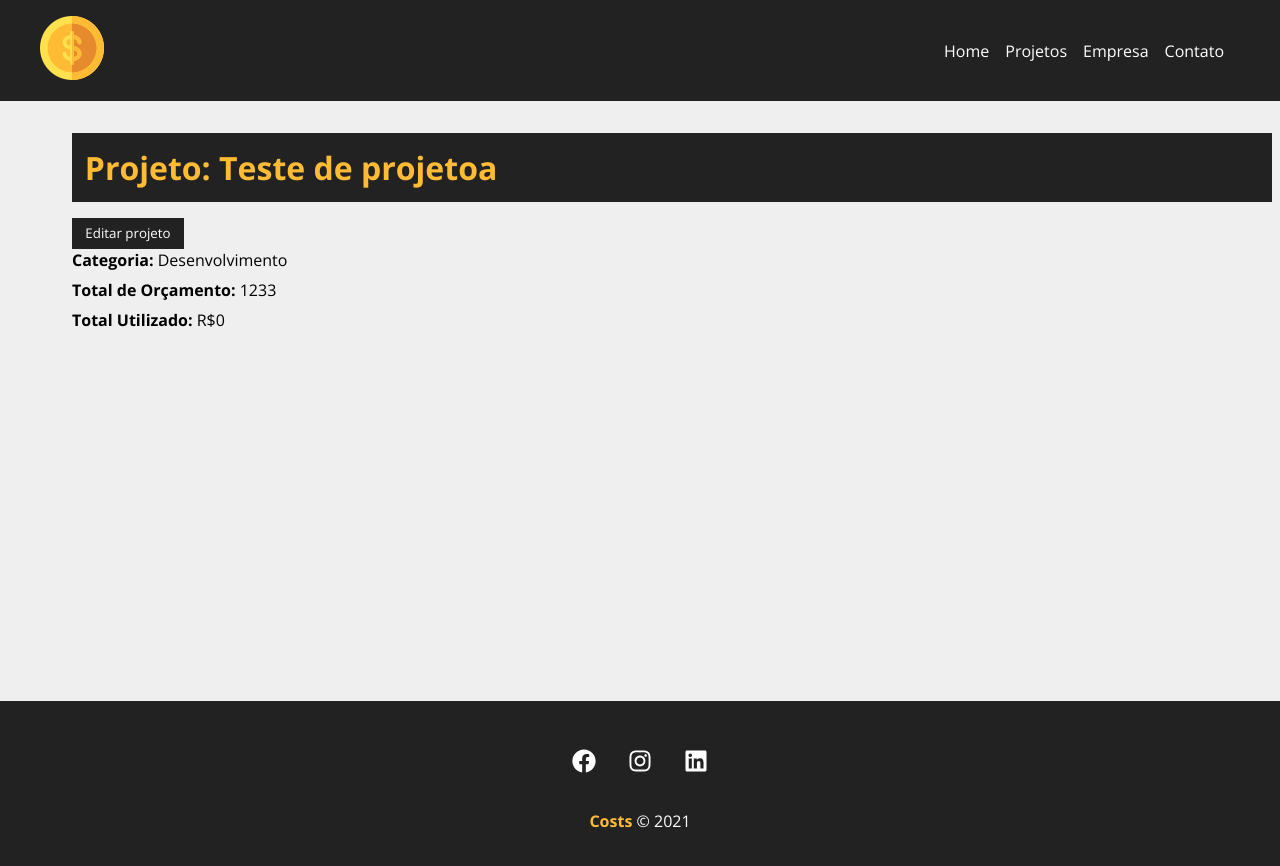
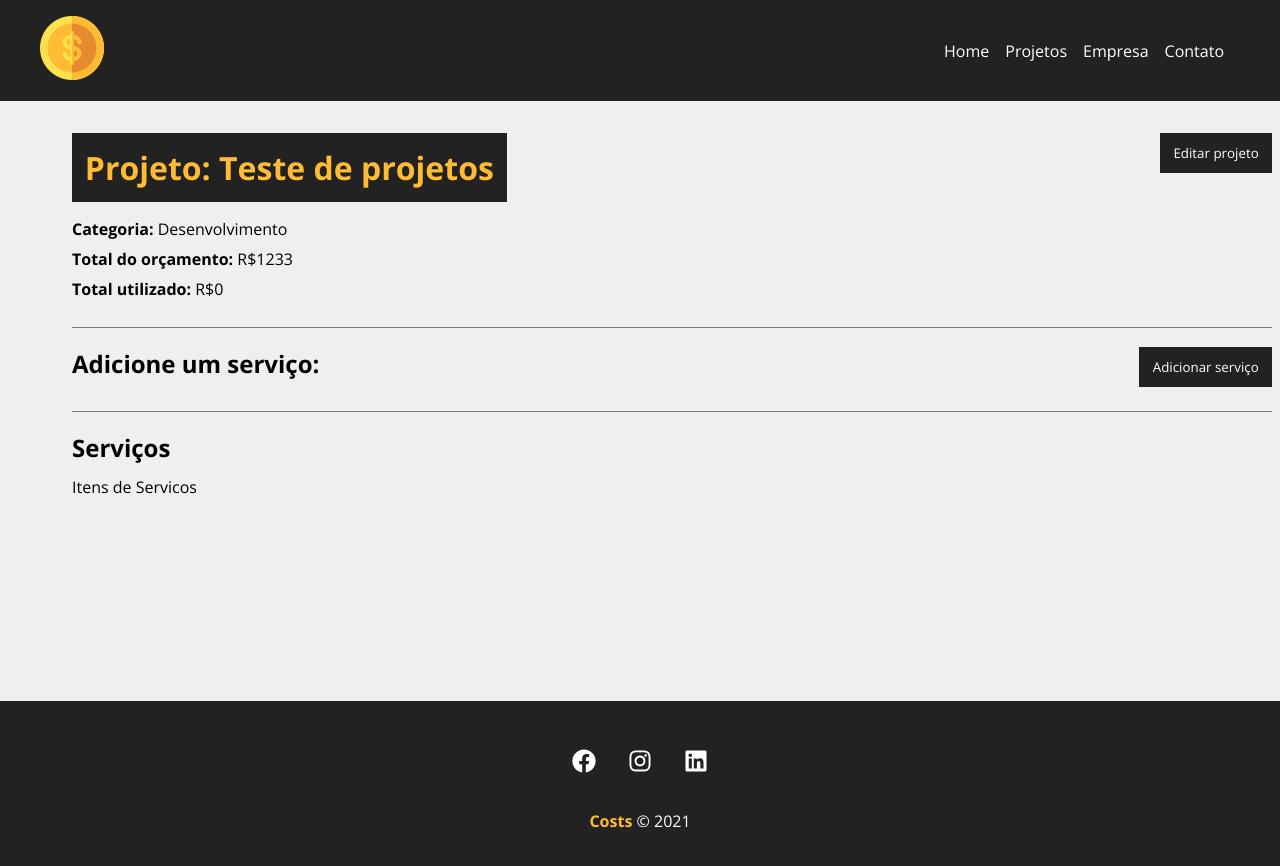
Before and after one commit to LukeRekt/React-Projeto-Site, a React (Create React App) app: page /project/1 in a window 1280 px wide. Shown: the top 866 px of the page. Built offline with nearby package versions, Linux system fonts and the light colour scheme; data requests are answered from the project's data file.

Commit message:
area de servicos

```diff
--- a/db.json
+++ b/db.json
@@ -1,7 +1,7 @@
 {
   "projects": [
     {
-      "name": "Teste de projetoa",
+      "name": "Teste de projetos",
       "budget": "1233",
       "category": {
         "id": "2",
--- a/src/components/form/Input.module.css
+++ b/src/components/form/Input.module.css
@@ -2,20 +2,19 @@
     display: flex;
     flex-direction: column;
     margin-bottom: 1em;
-
   }
 
   .form_control label {
-    margin-bottom: .5em;
+    margin-bottom: 0.6em;
     font-weight: bold;
   }
 
-.form_control input{
-    padding: .7em;
+  .form_control input {
+    padding: 0.7em;
     border-radius: 0;
     border: none;
   }
 
-.form_control input::placeholder{
+  .form_control input::placeholder {
     color: #7b7b7b;
   }
--- a/src/components/pages/Project.js
+++ b/src/components/pages/Project.js
@@ -13,6 +13,7 @@ function Project(){
 
 const [project, setProject] = useState([]);
 const [showProjectForm, setShowProjectForm] = useState(false);
+const [showServiceForm, setShowServiceForm] = useState(false);
 const [message, setMessage] = useState();
 const [type, setType] = useState();
 
@@ -35,6 +36,7 @@ useEffect(() => {
 }, [id])
 
 function editPost(project){
+    setMessage('');
     // budget validation
 
     if(project.budget < project.cost){
@@ -62,38 +64,59 @@ function editPost(project){
 function toggleProjectForm(){
     setShowProjectForm(!showProjectForm);
 }
+function toggleServiceForm(){
+    setShowProjectForm(!showProjectForm);
+}
+
 
 
 
 
 return (
     <>
-    {project.name ?(
+    {project.name ? (
       <div className={styles.project_details}>
         <Container customClass="column">
-                {message && <Message type={type} msg={message}/>}
-                <div className={styles.project_details_container}>
+          {message && <Message type={type} msg={message} />}
+          <div className={styles.details_container}>
             <h1>Projeto: {project.name}</h1>
-                    <button className={styles.btn} onClick={toggleProjectForm}>{!showProjectForm ? 'Editar projeto' : 'Fechar'}</button>
+            <button className={styles.btn} onClick={toggleProjectForm}>
+              {!showProjectForm ? 'Editar projeto' : 'Fechar'}
+            </button>
             {!showProjectForm ? (
-                   <div className={styles.project_info}>
+              <div className={styles.form}>
                 <p>
                   <span>Categoria:</span> {project.category.name}
                 </p>
                 <p>
-                               <span>Total de Orçamento:</span> {project.budget}
+                  <span>Total do orçamento:</span> R${project.budget}
                 </p>
                 <p>
-                               <span>Total Utilizado:</span> R${project.cost}
+                  <span>Total utilizado:</span> R${project.cost}
                 </p>
               </div>
             ) : (
-                   <div className={styles.project_info}>
-                       <ProjectForm handleSubmit={editPost} btnText="Concluir edição" projectData={project}/>
+              <div className={styles.form}>
+                <ProjectForm
+                  handleSubmit={editPost}
+                  btnText="Concluir Edição"
+                  projectData={project}
+                />
               </div>
             )}
 
                 </div>
+                <div className={styles.service_form_container}>
+                    <h2>Adicione um serviço:</h2>
+                    <button className={styles.btn} onClick={!showServiceForm}>{!showProjectForm ? 'Adicionar serviço' : 'Fechar'}</button>
+                    <div className={styles.form}>
+                        {showServiceForm && <div>formulário do serviço</div> }
+                    </div>
+                </div>
+                <h2>Serviços</h2>
+                <Container customClass="start">
+                <p>Itens de Servicos</p>
+                </Container>
             </Container>
         </div>
     ) : (
--- a/src/components/pages/Project.module.css
+++ b/src/components/pages/Project.module.css
@@ -5,41 +5,44 @@
   .project_details h1,
   .project_details h2,
   .project_details p {
- margin-bottom: .5em;
+    margin-bottom: 0.5em;
   }
 
   .project_details h1 {
     background-color: #222;
-    color: #FFBB33;
-    padding: .4em;
+    color: #ffbb33;
+    padding: 0.4em;
   }
 
-.project_details span{
+  .project_details span {
     font-weight: bold;
   }
 
   .details_container,
-.service_form_container{
+  .service_form_container {
     border-bottom: 1px solid #7a7a7a;
+    padding-bottom: 1.2em;
     margin-bottom: 1.2em;
-    padding-bottom: 1.2em;
+    display: flex;
     justify-content: space-between;
     flex-wrap: wrap;
   }
 
-.btn{
+  .btn {
     background-color: #222;
     color: #fff;
     padding: 0.5em 1em;
     text-decoration: none;
     transition: 0.5s;
+    border: none;
     cursor: pointer;
     max-height: 40px;
-    border: none;
   }
-.btn:hover{
+
+  .btn:hover {
     color: #ffbb33;
   }
-.project_info {
+
+  .form {
     width: 100%;
   }
```
Lines whose indentation alone changed are shown as unchanged.
